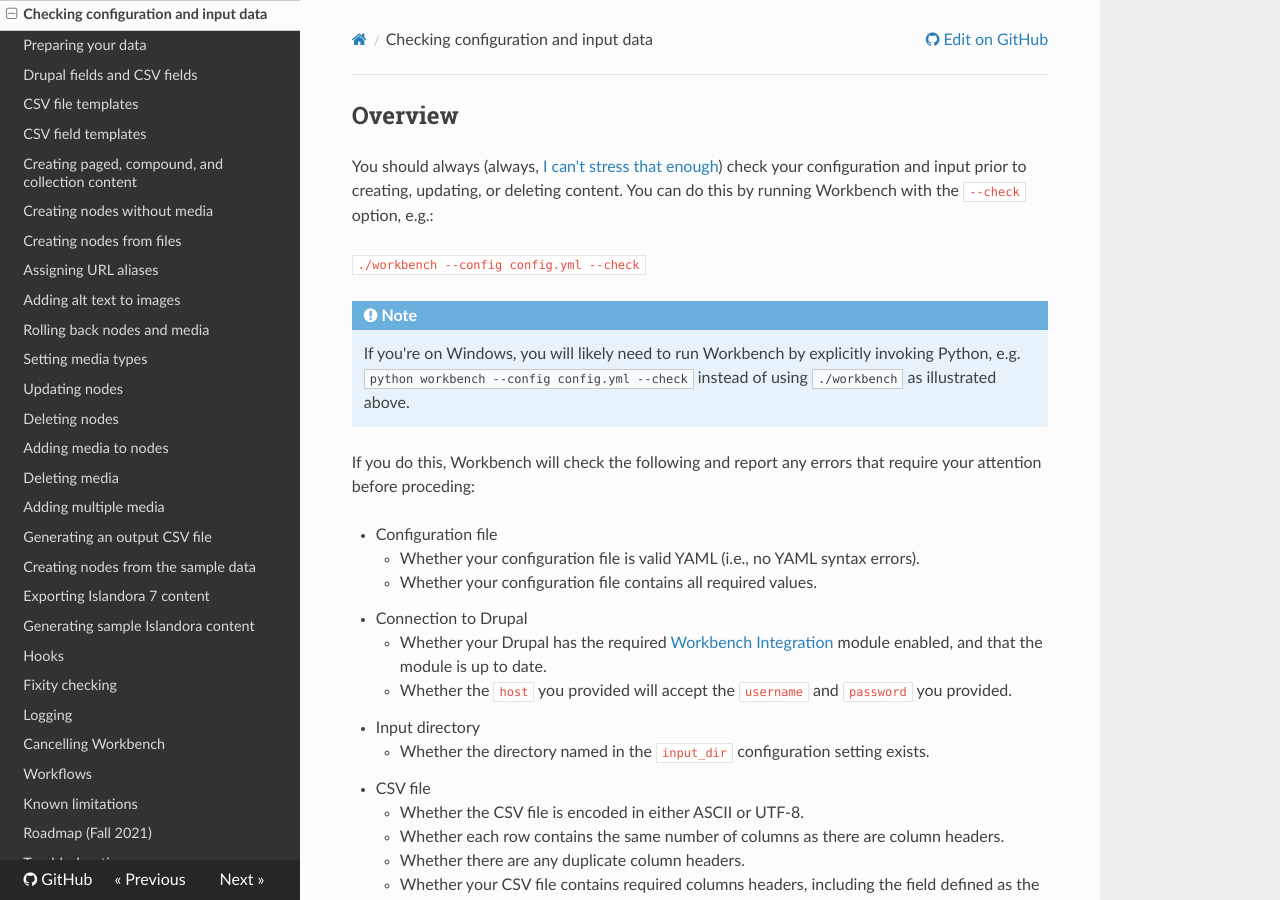
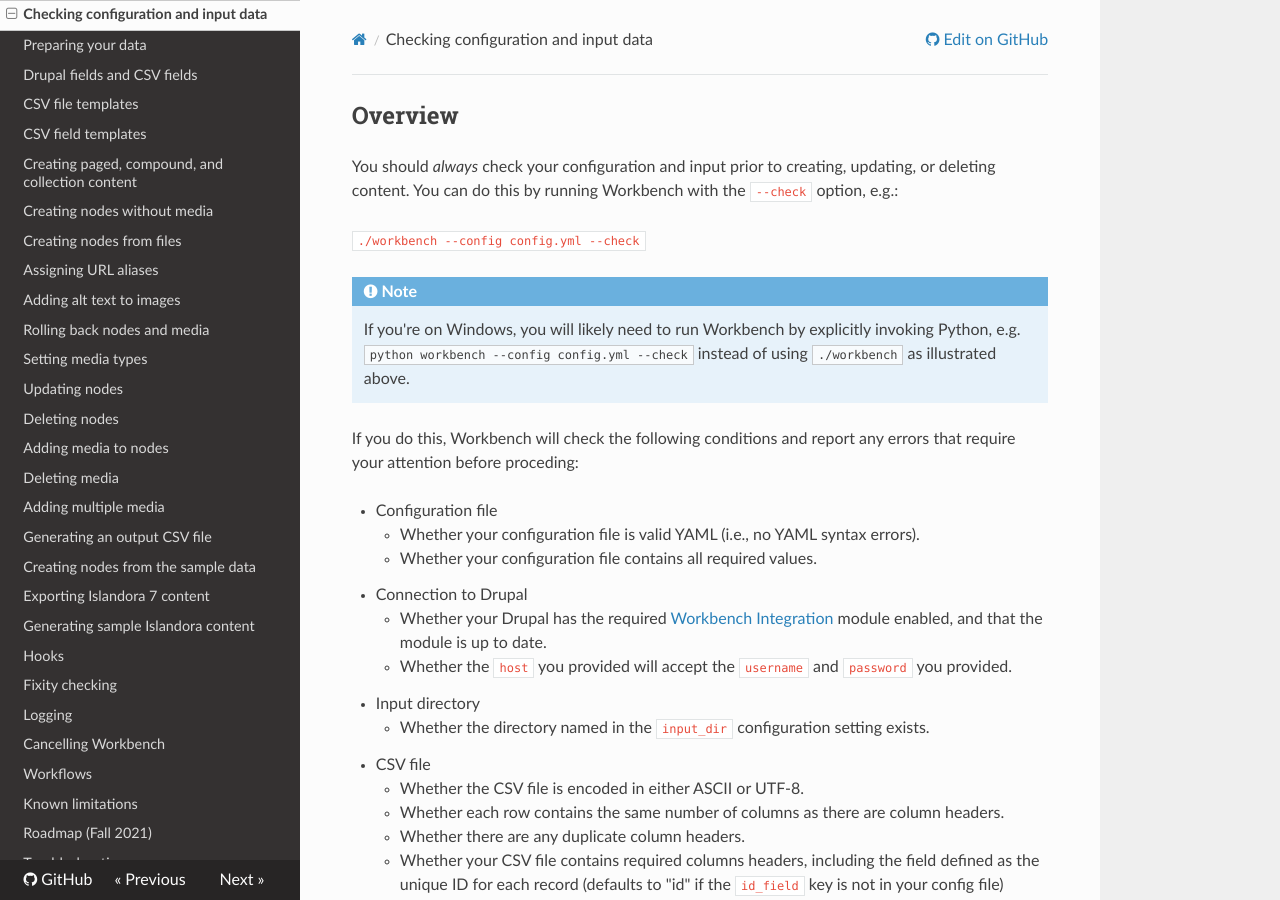
Before and after one commit to mjordan/islandora_workbench_docs, an MkDocs documentation site: the page built from docs/check.md, in a window 1280 px wide and 900 px high. Built offline with MkDocs 1.6.1, drawn with Linux system fonts in a browser that asks for light colours; nearby versions of some CDN libraries; old or Windows-style settings are respelled for this version of MkDocs; some of the changed text lies outside the part shown.

Commit message:
Updated docs on --check.

```diff
--- a/docs/check.md
+++ b/docs/check.md
@@ -1,13 +1,13 @@
 ## Overview
 
-You should always (always, [I can't stress that enough](https://www.youtube.com/watch?v=2ZgtEdFAg3s)) check your configuration and input prior to creating, updating, or deleting content. You can do this by running Workbench with the `--check` option, e.g.:
+You should *always* check your configuration and input prior to creating, updating, or deleting content. You can do this by running Workbench with the `--check` option, e.g.:
 
 `./workbench --config config.yml --check`
 
 !!! note
     If you're on Windows, you will likely need to run Workbench by explicitly invoking Python, e.g. `python workbench --config config.yml --check` instead of using `./workbench` as illustrated above.
 
-If you do this, Workbench will check the following and report any errors that require your attention before proceding:
+If you do this, Workbench will check the following conditions and report any errors that require your attention before proceding:
 
 * Configuration file
     * Whether your configuration file is valid YAML (i.e., no YAML syntax errors).
@@ -59,6 +59,8 @@
 
 If Workbench detects a configuration or input data violation, it will either stop and tell you why it stopped, or (if the violation will not cause Workbench's interaction with Drupal to fail), tell you that it found an anomoly and to check the log file for more detail.
 
+A successful outcome of running `--check` confirms that all of the conditions listed above are in place, but it does not *guarantee* a successful job. There are a lot of factors in play during ingest/update/delete interactions with Drupal that can't be checked in advance, most notably network stability, load on the Drupal server, or failure of an Islandora microservice. But in general `--check` will tell you if there's a problem that you can investigate and resolve before proceeding with your task.
+
 ## Typical (and recommended) Islandora Workbench usage
 
 You will probably need to run Workbench using `--check` a few times before you will be ready to run it without `--check` and commit your data to Islandora. For example, you may need to correct errors in taxonomy term IDs or names, fix errors in media filenames, or wrap values in your CSV files in quotation marks.
```
Also changed, not shown: site/check/index.html, site/index.html, site/sitemap.xml.
